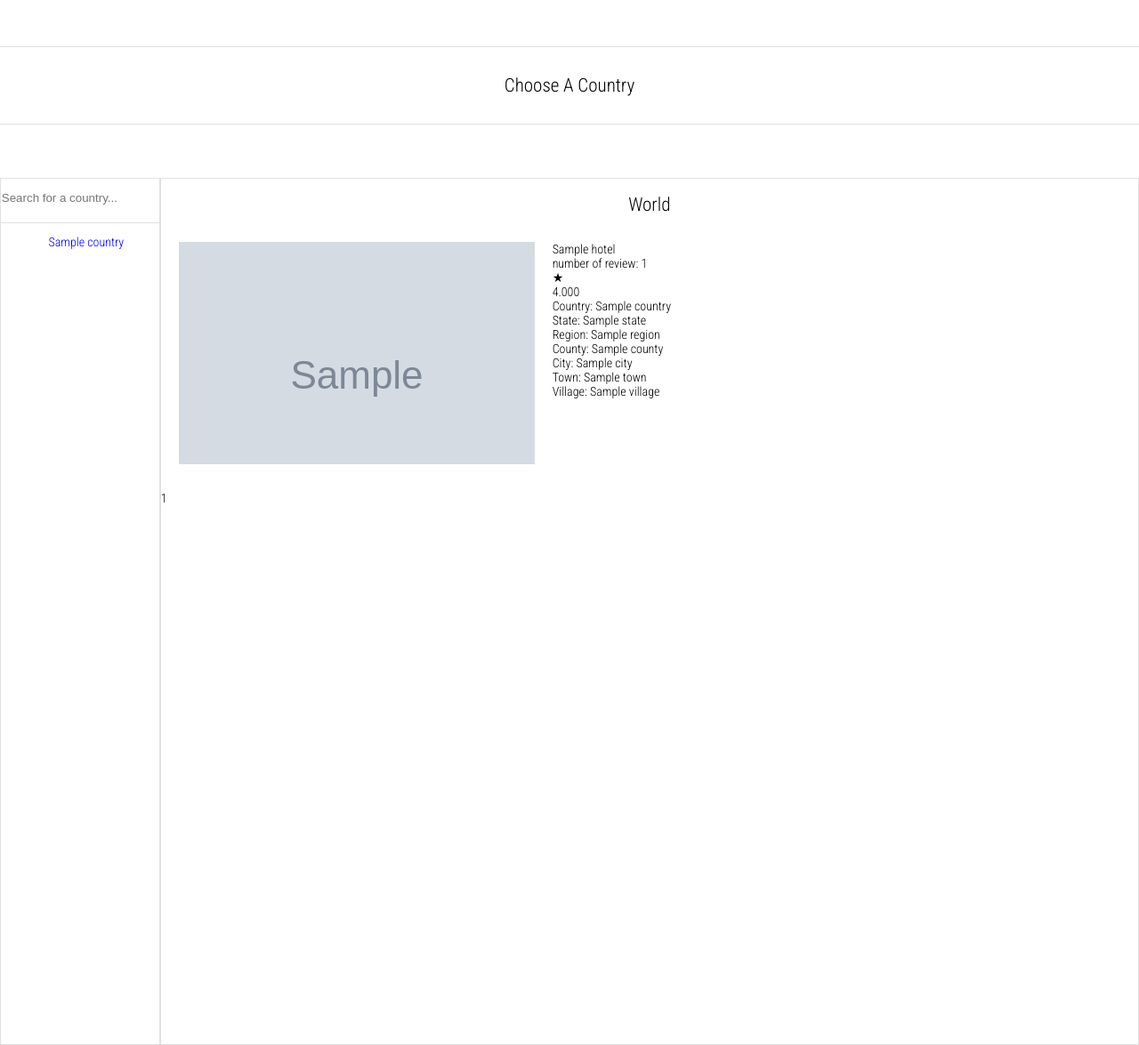
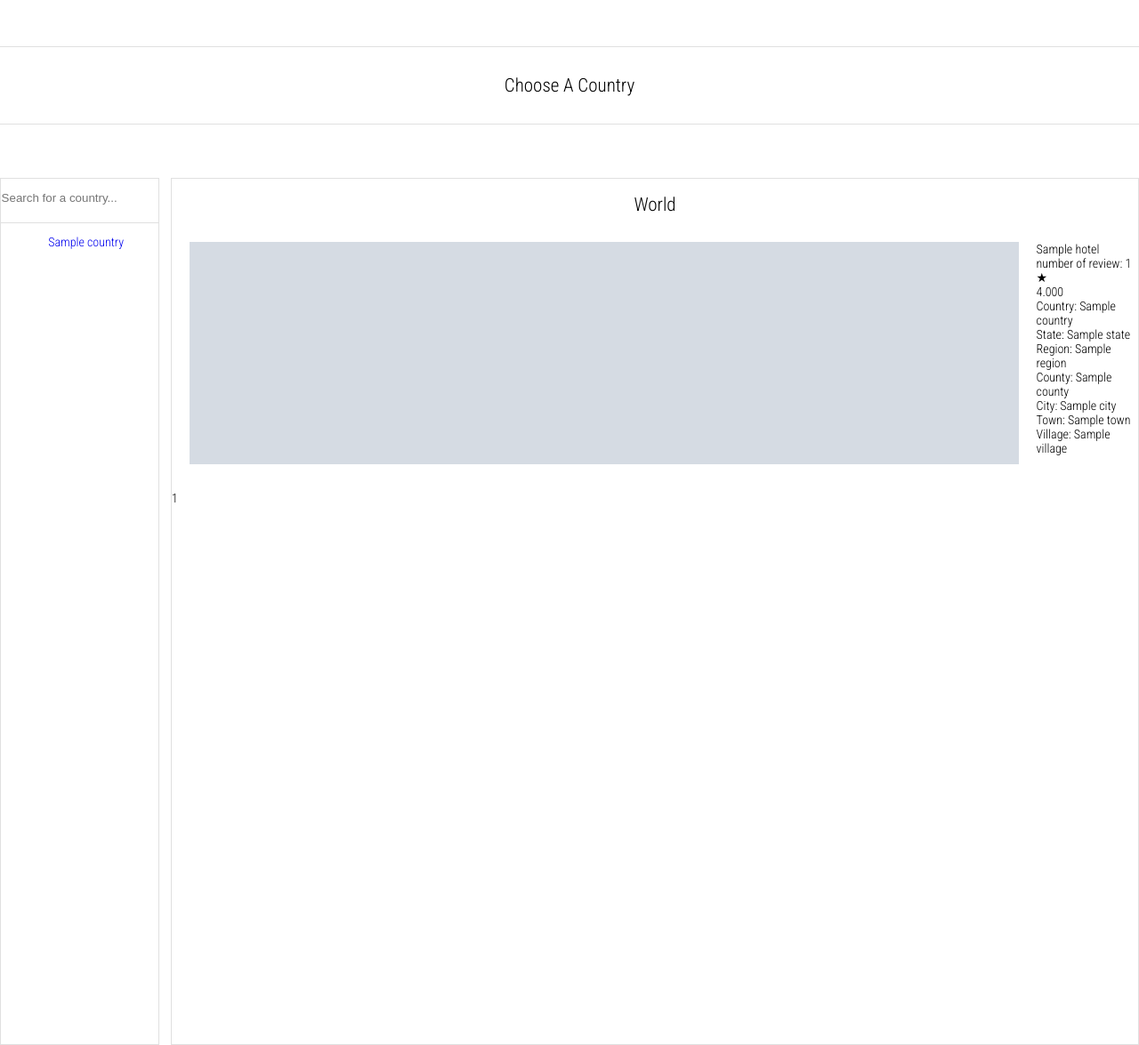
Before and after one commit to KirGorbunov/tripper, a Django app: page /hotels/ in a window 1280 px wide. Shown: the part 146-1321 px from the top of the page at 89% size. Run offline with Django 4.2, Linux system fonts and the light colour scheme; tables that the repository leaves empty hold one stand-in row (values such as "Sample post"); grey boxes marked "Sample" are stand-in pictures.

Commit message:
init: do adaptive layout

```diff
--- a/static/google_trip/css/styles.css
+++ b/static/google_trip/css/styles.css
@@ -145,7 +145,7 @@
 }
 
 .country-navigation {
-    width: 220px;
+    width: 14%;
     height: 975px;
     overflow: auto;
     border: 1px solid rgb(224, 224, 224);
@@ -179,13 +179,12 @@
 }
 
 .country-show {
-    width: 1350px;
+    width: 85%;
     height: 975px;
     border: 1px solid rgb(224, 224, 224);
 }
 
 .country-category-show {
-    width: 1350px;
     display: flex;
     justify-content: space-between;
 }
@@ -197,9 +196,13 @@
     align-items: center;
 }
 
+.one-place {
+    width: 440px;
+}
+
 .photo {
     height: 250px;
-    width: 400px;
+    width: 100%;
     margin: 0 20px;
 }
 
```
Also changed, not shown: google_trip/static/google_trip/css/styles.css (+6 -5 lines).
